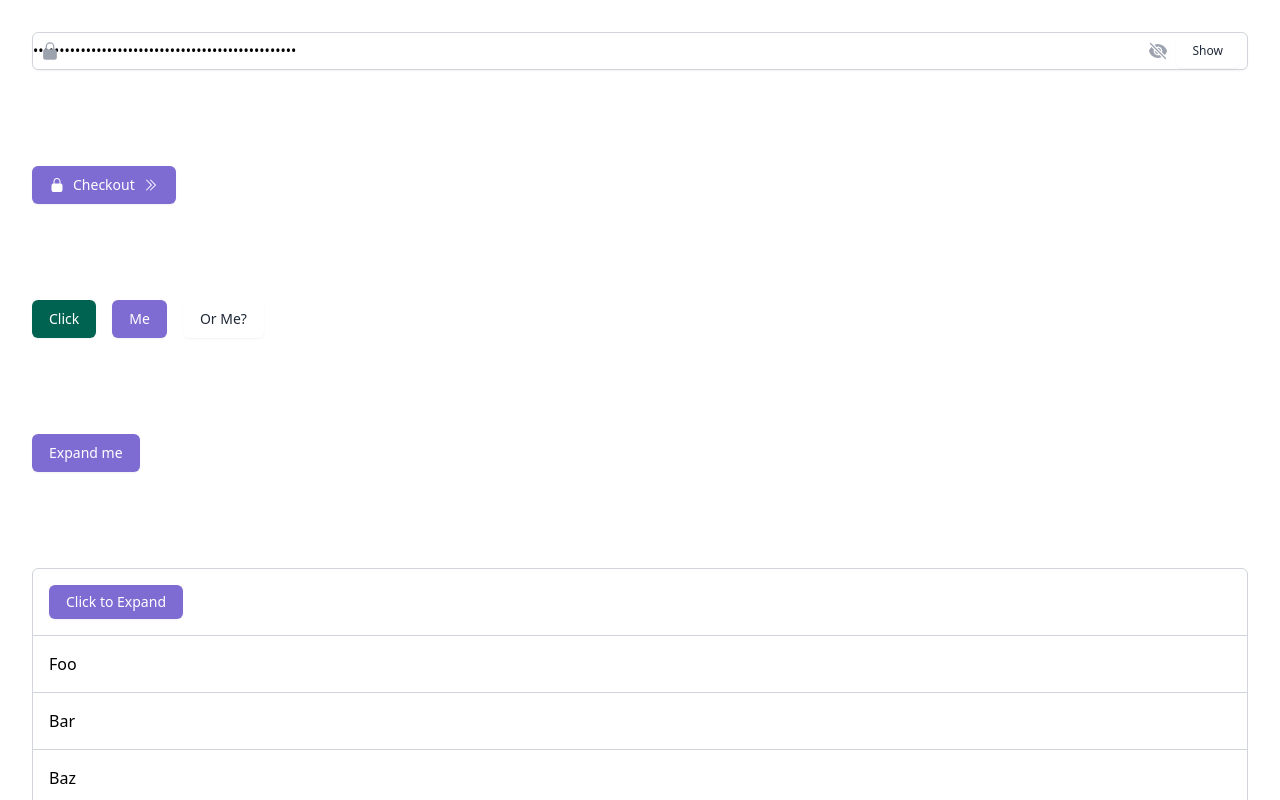
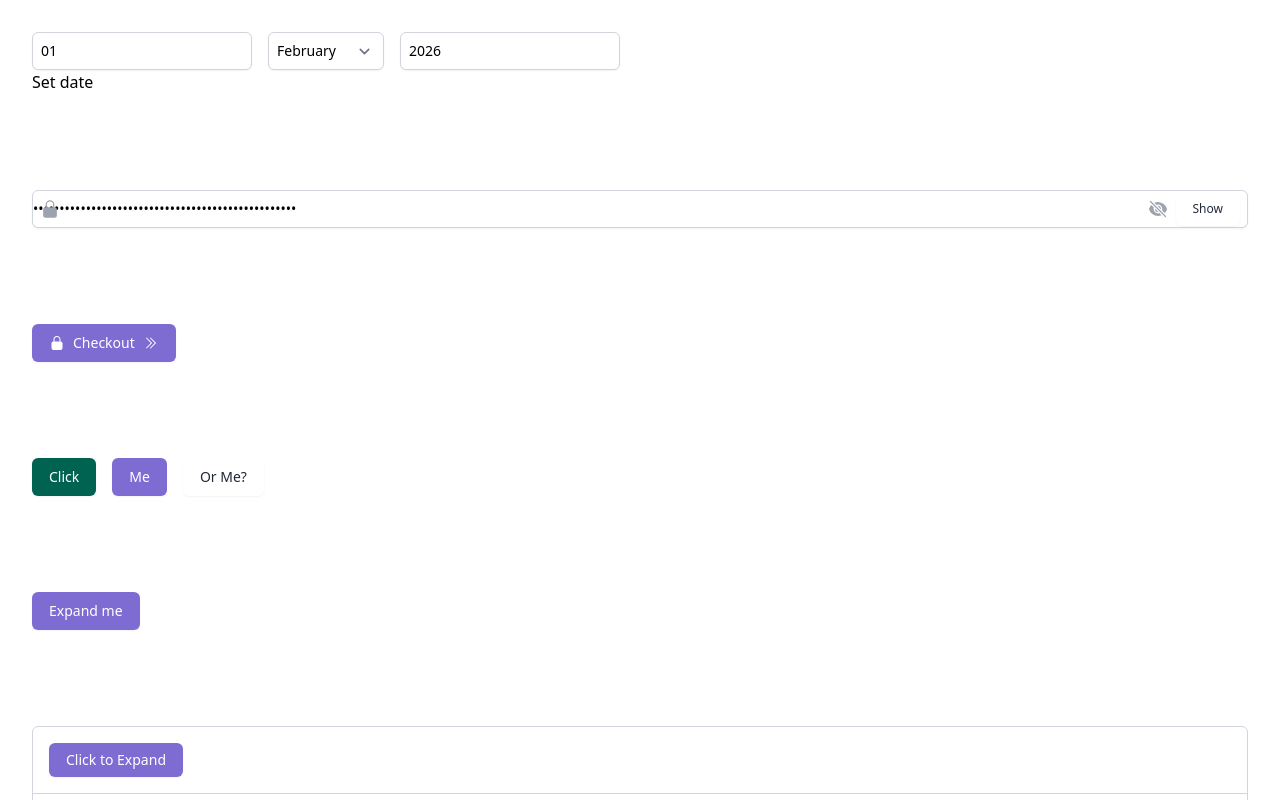
Before and after one commit to ericchernuka/atoms, a React (Vite) app: page / in a window 1280 px wide. Shown: the top 800 px of the page. Built offline with nearby package versions, Linux system fonts and the light colour scheme; what tailwindcss-radix would draw is missing.

Commit message:
feat: add dob field

```diff
--- a/package.json
+++ b/package.json
@@ -10,7 +10,6 @@
   },
   "dependencies": {
     "@heroicons/react": "^2.0.13",
-    "clsx": "^1.2.1",
     "class-variance-authority": "0.4.0",
     "@radix-ui/react-separator": "1.0.1",
     "@radix-ui/react-dialog": "1.0.2",
@@ -18,6 +17,8 @@
     "@radix-ui/react-alert-dialog": "1.0.2",
     "@radix-ui/react-collapsible": "1.0.1",
     "@headlessui/react": "1.7.7",
+    "clsx": "^1.2.1",
+    "date-fns": "2.29.3",
     "react": "^18.2.0",
     "react-dom": "^18.2.0",
     "spin-delay": "^1.2.0"
--- a/src/App.tsx
+++ b/src/App.tsx
@@ -12,6 +12,7 @@ import * as Collapsible from "./collapsible/Collapsible";
 import { Button } from "./button/Button";
 import { Stack } from "./stack/Stack";
 import { Card, CardItemRow } from "./card/Card";
+import { DateOfBirthField } from "./dob-field/dob-field";
 
 function App() {
   const [show, setShow] = useState(false);
@@ -19,8 +20,19 @@ function App() {
   const [expanded, setExpanded] = useState(false);
   const RightIcon = show ? EyeIcon : EyeSlashIcon;
 
+  const [dobState, setDobState] = useState<string | undefined>("2026-02-01");
+
   return (
     <div className="space-y-8">
+      <div className="p-8">
+        <DateOfBirthField
+          onChange={(date) => setDobState(date)}
+          value={dobState}
+        />
+        <button type="button" onClick={() => setDobState("2021-06-12")}>
+          Set date
+        </button>
+      </div>
       <div className="p-8">
         <TextField.Root>
           <TextField.Slot>
--- /dev/null
+++ b/src/dob-field/dob-field.tsx
@@ -0,0 +1,162 @@
+/* -------------------------------------------------------------------------------------------------
+ * DateOfBirthField
+ * -----------------------------------------------------------------------------------------------*/
+
+import clsx from "clsx";
+import { isValid, parse, parseISO } from "date-fns";
+import {
+  ElementRef,
+  forwardRef,
+  ReactNode,
+  useEffect,
+  useId,
+  useState,
+} from "react";
+import { Input } from "../input/Input";
+
+type DateOfBirthFieldElement = ElementRef<"fieldset">;
+interface DateOfBirthFieldProps {
+  value?: string;
+  onChange: (value?: string) => void;
+}
+
+const isValidISO8601Date = (date: string) =>
+  isValid(parse(date, "yyyy-MM-dd", new Date()));
+
+const DateOfBirthField = forwardRef<
+  DateOfBirthFieldElement,
+  DateOfBirthFieldProps
+>(({ value, onChange, ...props }, forwardedRef) => {
+  const [focused, setFocused] = useState<boolean>(false);
+  const [localDate, setLocalDate] = useState<string | undefined>(() => {
+    return isValidISO8601Date(value || "") ? value : undefined;
+  });
+
+  useEffect(() => {
+    if (!focused && localDate !== value && isValidISO8601Date(value || "")) {
+      setLocalDate(value);
+    }
+  }, [localDate, value, focused]);
+
+  const dateParts = (localDate || "").split("-");
+  const [yearPart = "", monthPart = "", dayPart = ""] = dateParts;
+
+  const formatDate = (dateParts: [string, string, string]) => {
+    const [year, month, day] = dateParts;
+    const formatted = `${year}-${month}-${day}`;
+    return {
+      value: formatted,
+      isValid: isValidISO8601Date(formatted),
+    };
+  };
+
+  const replaceDatePart = (index: number, value: string) => {
+    const updatedDateParts: [string, string, string] = [
+      yearPart,
+      monthPart,
+      dayPart,
+    ];
+    updatedDateParts[index] = value;
+    return updatedDateParts;
+  };
+
+  const handleMonthChange = (event: React.ChangeEvent<HTMLSelectElement>) => {
+    const { value, isValid } = formatDate(
+      replaceDatePart(1, event.target.value)
+    );
+    setLocalDate(value);
+    onChange(isValid ? value : undefined);
+  };
+  const handleDayOrYear = (event: React.ChangeEvent<HTMLInputElement>) => {
+    const newIndex = event.target.name === "day" ? 2 : 0;
+    const { value, isValid } = formatDate(
+      replaceDatePart(newIndex, event.target.value)
+    );
+    setLocalDate(value);
+    onChange(isValid ? value : undefined);
+  };
+
+  return (
+    <fieldset
+      {...props}
+      ref={forwardedRef}
+      onFocus={() => setFocused(true)}
+      onBlur={() => setFocused(false)}
+    >
+      <legend className="sr-only">Date of Birth</legend>
+      <div className={clsx("flex gap-1 sm:gap-4")}>
+        <FormGroupWithLabel id="day" label="Birth day">
+          <Input
+            id="day"
+            type="number"
+            name="day"
+            value={dayPart}
+            onChange={handleDayOrYear}
+          />
+        </FormGroupWithLabel>
+
+        <FormGroupWithLabel label="Birth month" id="month">
+          <select
+            id="month"
+            name="month"
+            value={monthPart}
+            onChange={handleMonthChange}
+            className={clsx(
+              "relative px-2 var-spacing-2 w-full rounded-md border-gray-300 shadow-sm focus:border-indigo-500 focus:ring-indigo-500 sm:text-sm truncate",
+              "form-select"
+            )}
+          >
+            <option value="" disabled>
+              Select a month
+            </option>
+            <option value="01">January</option>
+            <option value="02">February</option>
+            <option value="03">March</option>
+            <option value="04">April</option>
+            <option value="05">May</option>
+            <option value="06">June</option>
+            <option value="07">July</option>
+            <option value="08">August</option>
+            <option value="09">September</option>
+            <option value="10">October</option>
+            <option value="11">November</option>
+            <option value="12">December</option>
+          </select>
+        </FormGroupWithLabel>
+
+        <FormGroupWithLabel label="Birth year" id="year">
+          <Input
+            id="year"
+            type="number"
+            name="year"
+            value={yearPart}
+            onChange={handleDayOrYear}
+          />
+        </FormGroupWithLabel>
+      </div>
+    </fieldset>
+  );
+});
+
+const FormGroupWithLabel = ({
+  children,
+  label,
+  id,
+}: {
+  children: ReactNode;
+  label: string;
+  id: string;
+}) => {
+  return (
+    <div>
+      <label htmlFor={id} className="sr-only">
+        {label}
+      </label>
+      {children}
+    </div>
+  );
+};
+
+DateOfBirthField.displayName = "DateOfBirthField";
+
+export { DateOfBirthField };
--- /dev/null
+++ b/src/input/Input.tsx
@@ -0,0 +1,30 @@
+import clsx from "clsx";
+import { ComponentPropsWithoutRef, ElementRef, forwardRef } from "react";
+
+/* -------------------------------------------------------------------------------------------------
+ * Input
+ * -----------------------------------------------------------------------------------------------*/
+type InputElement = ElementRef<"input">;
+interface InputProps extends ComponentPropsWithoutRef<"input"> {
+  hasErrors?: boolean;
+}
+
+const Input = forwardRef<InputElement, InputProps>(
+  ({ hasErrors, ...props }, forwardedRef) => {
+    return (
+      <input
+        {...props}
+        className={clsx(
+          "relative px-2 var-spacing-2 w-full form-input rounded-md border-gray-300 shadow-sm focus:border-indigo-500 focus:ring-indigo-500 sm:text-sm truncate",
+          hasErrors && "border-red-400"
+        )}
+        ref={forwardedRef}
+      />
+    );
+  }
+);
+
+Input.displayName = "Input";
+
+export { Input };
+export type { InputProps };
--- a/src/text-field/TextField.tsx
+++ b/src/text-field/TextField.tsx
@@ -7,6 +7,7 @@ import {
   useLayoutEffect,
   useRef,
 } from "react";
+import { Input } from "../input/Input";
 
 /* -------------------------------------------------------------------------------------------------
  * Utils
@@ -143,10 +144,9 @@ interface TextFieldInputProps extends React.ComponentPropsWithoutRef<"input"> {}
 const TextFieldInput = forwardRef<TextFieldInputElement, TextFieldInputProps>(
   (props, forwardedRef) => {
     return (
-      <input
+      <Input
         type="text"
         {...props}
-        className="relative px-2 var-spacing-2 w-full form-input rounded-md border-gray-300 shadow-sm focus:border-indigo-500 focus:ring-indigo-500 sm:text-sm truncate"
         style={{
           paddingLeft: "max(var(--spacing-2), var(--left-slot-width, 0px))",
           paddingRight: "max(var(--spacing-2), var(--right-slot-width, 0px))",
```
Also changed, not shown: 1 other file (tests, documents, lock files or other folders).
